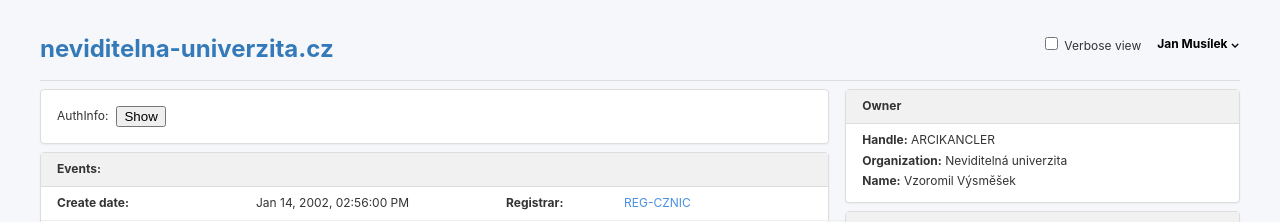
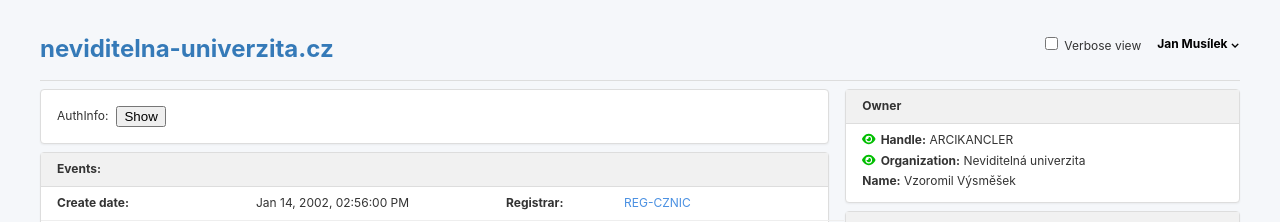
Before and after one commit to lukaskourilcz/secret-uni, a Vue app: page / in a window 1280 px wide. Shown: the top 222 px of the page. Built offline with nearby package versions, Linux system fonts and the light colour scheme.

Commit message:
eye icons fix

```diff
--- a/src/components/AdministrativeContacts.vue
+++ b/src/components/AdministrativeContacts.vue
@@ -25,8 +25,8 @@ const props = defineProps({
 
           <div class="row">
             <div class="label">
-              <span v-if="contact.publish.organization"><font-awesome-icon :icon="['fas', 'eye']" /></span>
-              <span v-else><font-awesome-icon :icon="['fas', 'eye-slash']" /></span>
+              <span v-if="contact.publish.organization"><font-awesome-icon class="icon" :icon="['fas', 'eye']" /></span>
+              <span v-else><font-awesome-icon class="icon-red" :icon="['fas', 'eye-slash']" /></span>
               <strong> Organization:</strong>
             </div>
             <div class="value">{{ contact.organization }}</div>
@@ -34,8 +34,8 @@ const props = defineProps({
 
           <div class="row">
             <div class="label">
-              <span v-if="contact.publish.name"><font-awesome-icon :icon="['fas', 'eye']" /></span>
-              <span v-else><font-awesome-icon :icon="['fas', 'eye-slash']" /></span>
+              <span v-if="contact.publish.name"><font-awesome-icon class="icon" :icon="['fas', 'eye']" /></span>
+              <span v-else><font-awesome-icon class="icon-red" :icon="['fas', 'eye-slash']" /></span>
               <strong> Name:</strong>
             </div>
             <div class="value">{{ contact.name }}</div>
@@ -94,6 +94,16 @@ const props = defineProps({
   align-items: flex-start;
 }
 
+.icon {
+  margin-right: 0.2rem;
+  color: rgb(2, 190, 2)
+}
+
+.icon-red {
+  margin-right: 0.2rem;
+  color: red
+}
+
 .label {
   min-width: 150px;
   font-weight: bold;
--- a/src/components/Owner.vue
+++ b/src/components/Owner.vue
@@ -3,9 +3,9 @@
     <div class="header">Owner</div>
 
     <div class="content">
-      <div class="row"><strong>Handle:</strong> {{ owner.handle }}</div>
+      <div class="row"><span><font-awesome-icon class="icon" :icon="['fas', 'eye']" /></span><strong>Handle:</strong> {{ owner.handle }}</div>
       <div class="row">
-        <strong>Organization:</strong> {{ owner.organization }}
+        <span><font-awesome-icon class="icon" :icon="['fas', 'eye']" /></span><strong>Organization:</strong> {{ owner.organization }}
       </div>
       <div class="row"><strong>Name:</strong> {{ owner.name }}</div>
     </div>
@@ -35,6 +35,11 @@ const props = defineProps({
   padding: 0 0.5rem 0.5rem 1rem;
 }
 
+.icon {
+  margin-right: 0.3rem;
+  color: rgb(2, 190, 2)
+}
+
 .row {
   margin-bottom: 0.25rem;
 }
```
